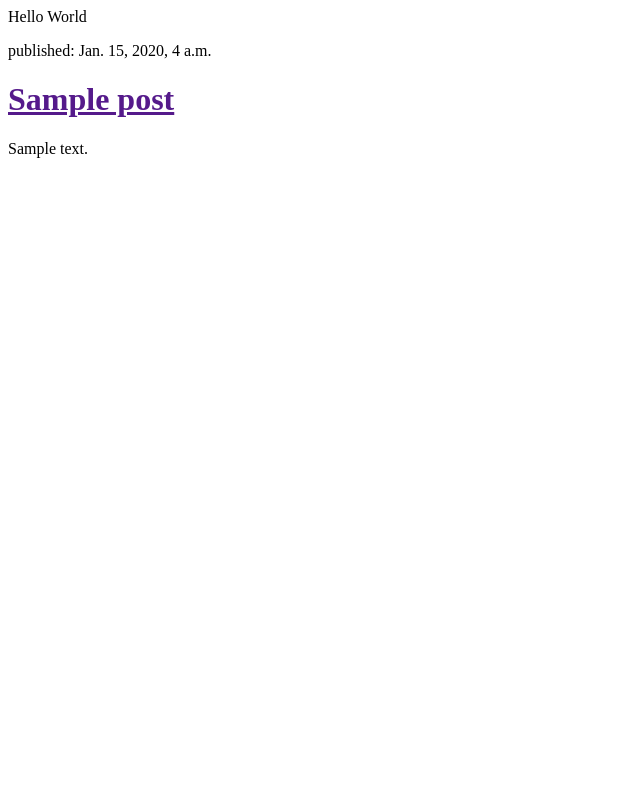
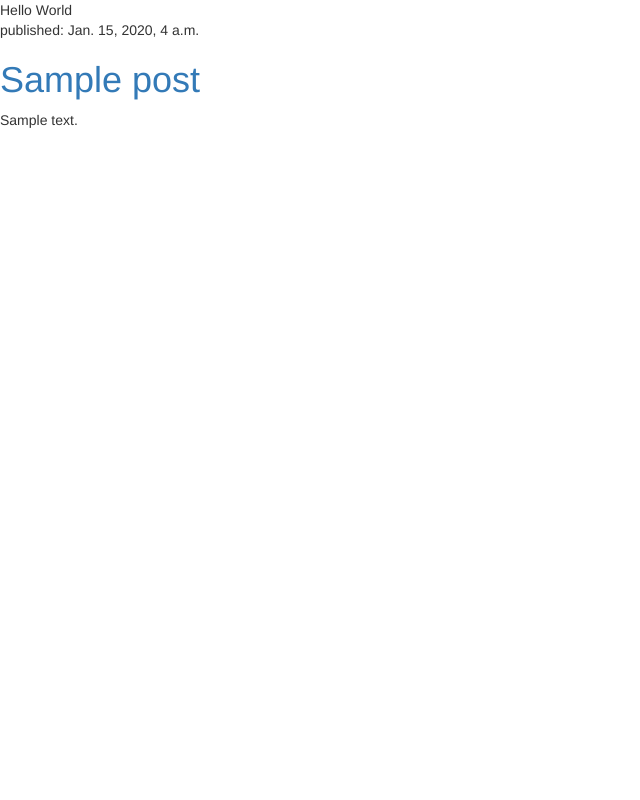
Before and after one commit to gunnarlivingston/my-first-blog, a Django app: template blog/templates/blog/post_list.html in a window 1280 px wide. Shown: the whole page, without its empty margins (0-640 px from the left). Run offline with Django 3.2, Linux system fonts and the light colour scheme; the template is opened without the code that fills it: values that come from a table or form of the project are taken from there, others are empty; tables that the repository leaves empty hold one stand-in row (values such as "Sample post"); some libraries are stand-ins or nearby versions.

Commit message:
Adding CSS files

```diff
--- /dev/null
+++ b/blog/static/css/blog.css
@@ -0,0 +1,3 @@
+h1 a {
+    color: #FCA205
+}
--- a/blog/templates/blog/post_list.html
+++ b/blog/templates/blog/post_list.html
@@ -1,5 +1,8 @@
 <html>
-<p>Hello World</p>
+<head>Hello World
+<link rel="stylesheet" href="//maxcdn.bootstrapcdn.com/bootstrap/3.2.0/css/bootstrap.min.css">
+<link rel="stylesheet" href="//maxcdn.bootstrapcdn.com/bootstrap/3.2.0/css/bootstrap-theme.min.css">
+</head>
 
 
 {% for post in posts %}
```
